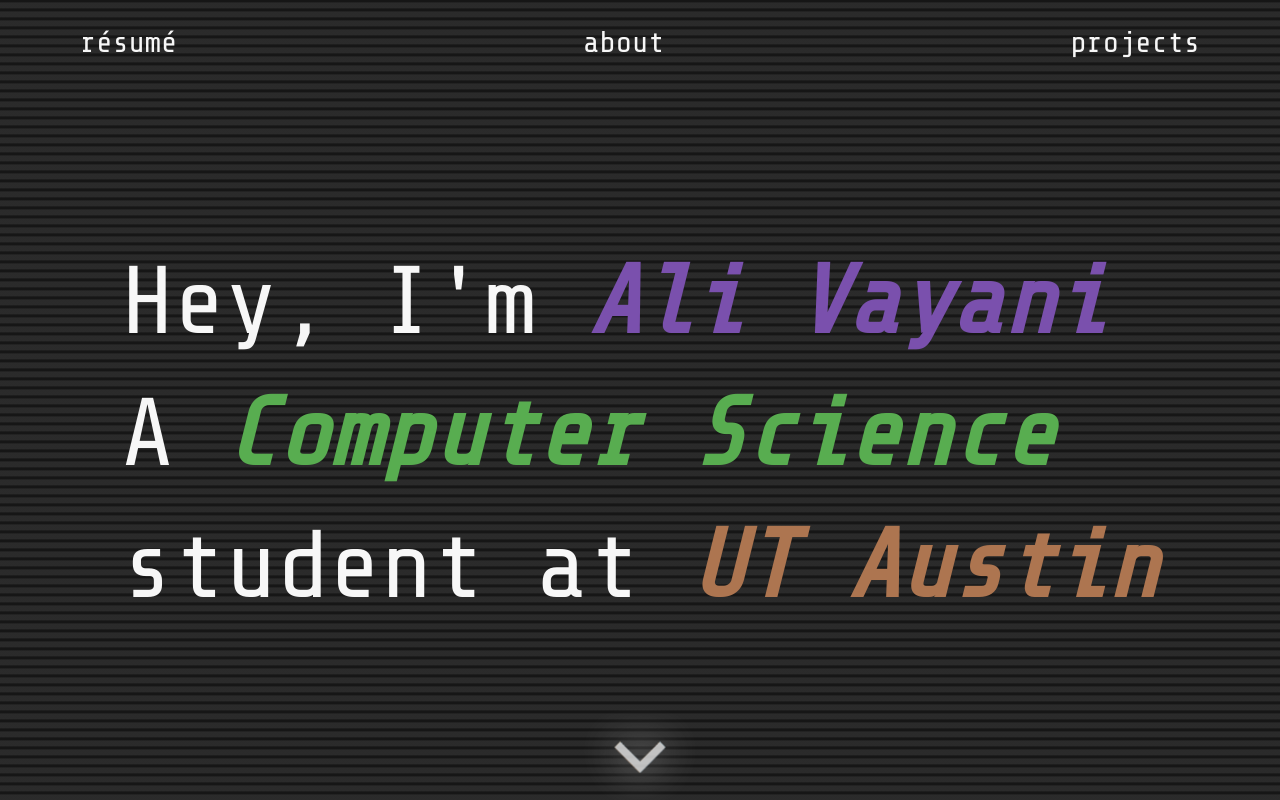
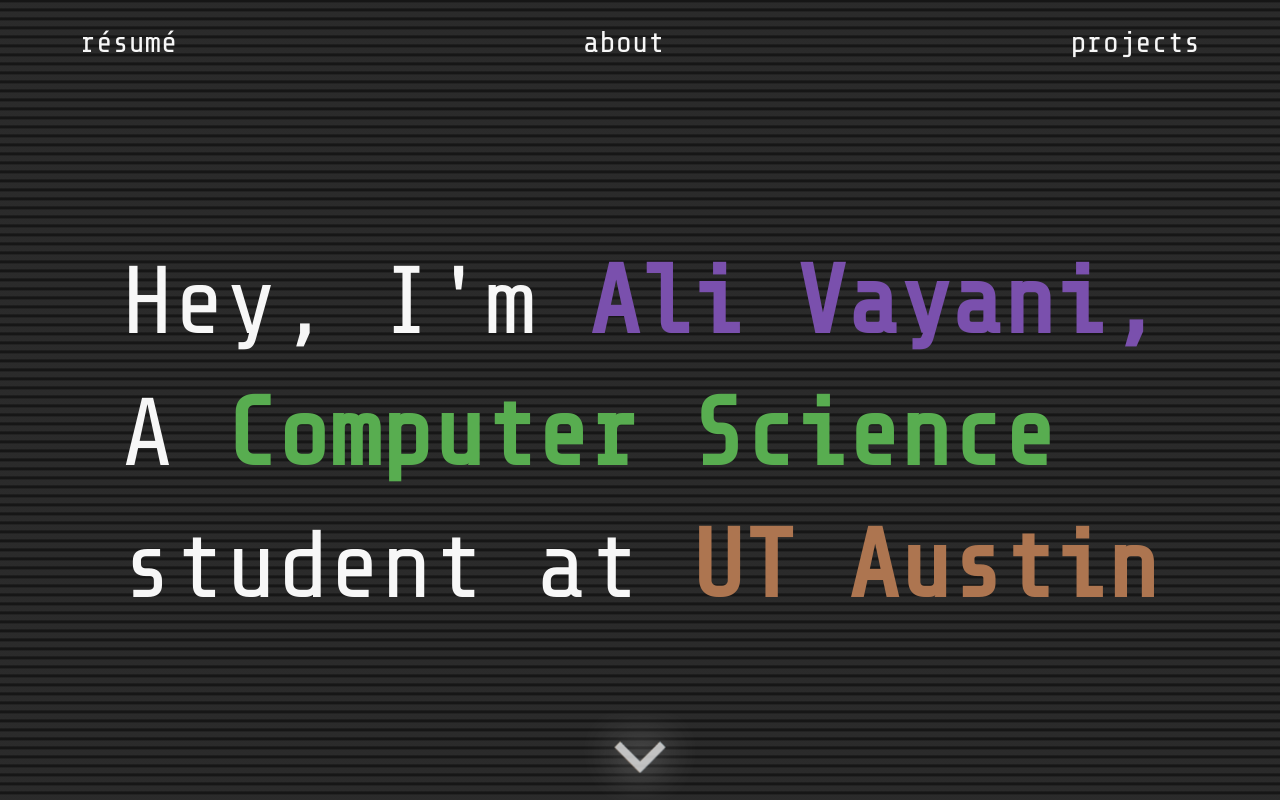
Before and after one commit to ali-vayani/portfolioWebsite, a Next.js app: page / in a window 1280 px wide. Built offline with nearby package versions, Linux system fonts and the light colour scheme.

Commit message:
no itallics

```diff
--- a/src/app/page.jsx
+++ b/src/app/page.jsx
@@ -41,13 +41,13 @@
       </div>
       <div className="flex flex-col text-8xl leading-snug mt-44">
         <span>
-          Hey, I'm <span className="font-bold italic text-customPurple">Ali Vayani</span>
+          Hey, I'm <span className="font-bold  text-customPurple">Ali Vayani,</span>
         </span>
         <span>
-          A <span className="font-bold italic text-customGreen">Computer Science</span>
+          A <span className="font-bold  text-customGreen">Computer Science</span>
         </span>
         <span>
-          student at <span className="font-bold italic text-customOrange">UT Austin</span>
+          student at <span className="font-bold  text-customOrange">UT Austin</span>
         </span>
       </div>
       <Image
```
